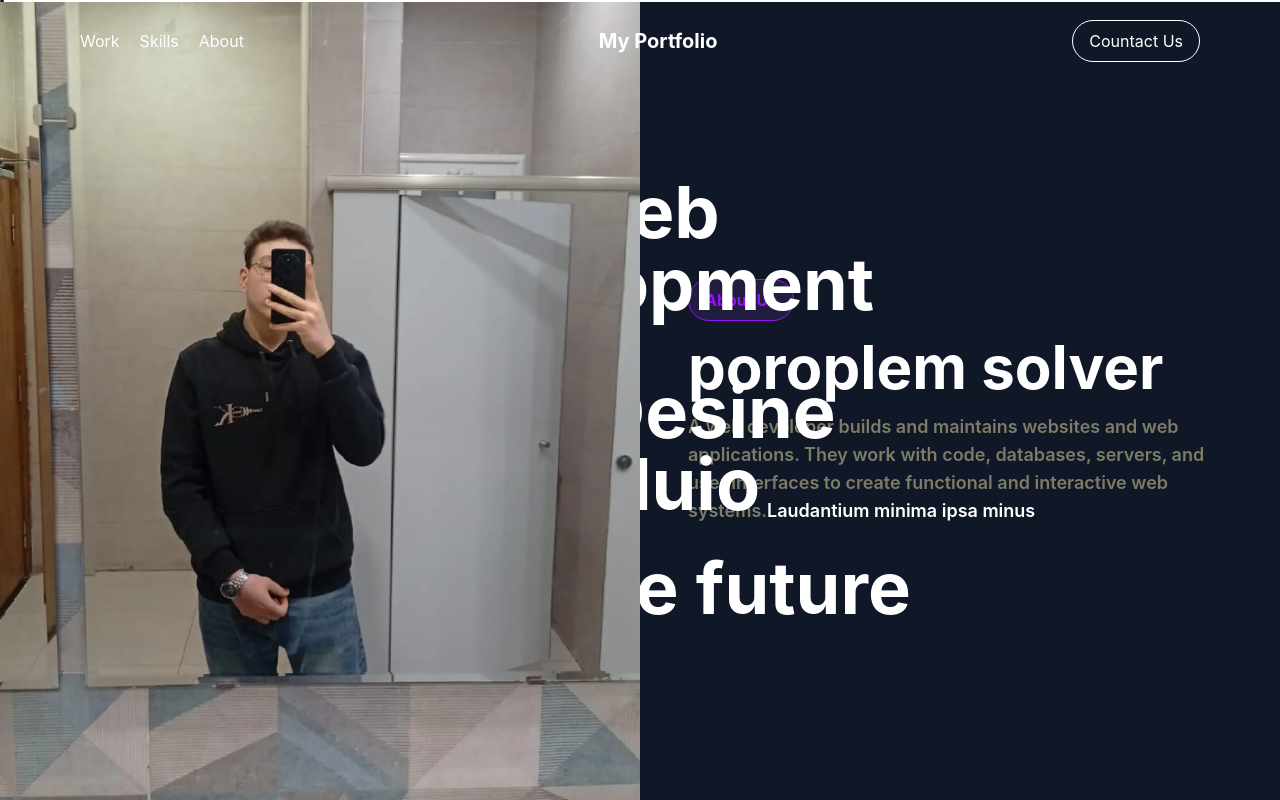
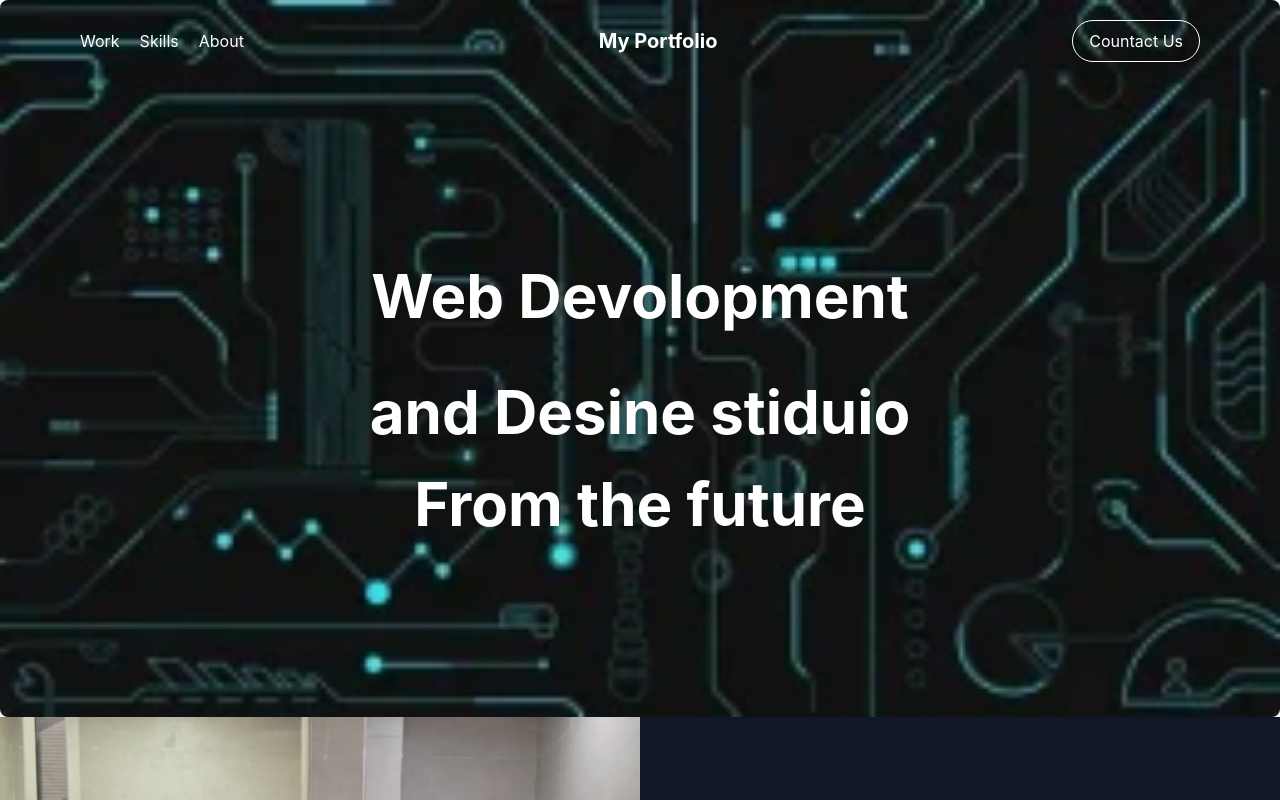
Before and after one commit to mazenslime/portfolio, a React (Vite) app: page / in a window 1280 px wide. Shown: the top 800 px of the page. Built offline with nearby package versions, Linux system fonts and the light colour scheme.

Commit message:
last commets

```diff
--- a/src/App.jsx
+++ b/src/App.jsx
@@ -22,8 +22,6 @@ function App() {
       window.addEventListener('resize', () => {
         setWidth(window.innerWidth);
       });
-      console.log(Width);
-
       const projects = [
         {
             id: 1,
@@ -44,7 +42,7 @@ function App() {
             title: 'E-commerce Website',
             description: 'built with Html ,css and JavaScript,',
             image: ecommerce,
-            link: 'https://e-commerce-123456789.netlify.app/',
+            link: 'https://ecommerce-react-rose-three.vercel.app/',
         },
         {
             id: 4,
--- a/src/componant/hero.jsx
+++ b/src/componant/hero.jsx
@@ -8,14 +8,14 @@ const Hero = ({ Width }) => {
         <img
             src={OPI}
             alt="Tailwind Styled Image"
-            className="w-1 h-1vh rounded-lg shadow-lg position-relative object-cover"
+            className="w-full h-full rounded-lg shadow-lg position-relative object-cover"
         />
         <div className={`absolute top-1/2 left-1/2 transform -translate-x-1/2 -translate-y-1/2 text-center cursor-pointer ${Width > 900 ? 'w-150' : 'w-full'}`}>
-            <h1 className= {` ${Width > 900 ? 'text-7xl' : 'text-5xl'} font-bold text-white mb-6 p-4`}>Web Devolopment</h1>
+            <h1 className= {` ${Width > 900 ? 'text-6xl' : 'text-2xl'} font-bold text-white mb-6 p-4`}>Web Devolopment</h1>
             <p
-             className={ ` ${Width > 900 ? 'text-7xl' : 'text-5xl'} font-bold text-white p-4`}>and Desine stiduio </p>
+             className={ ` ${Width > 900 ? 'text-6xl' : 'text-2xl'} font-bold text-white p-4`}>and Desine stiduio </p>
             <p
-            className={ ` ${Width > 900 ? 'text-7xl' : 'text-5xl'} font-bold text-white p-4`}>From the future</p>
+            className={ ` ${Width > 900 ? 'text-6xl' : 'text-2xl'} font-bold text-white p-4`}>From the future</p>
         </div>
     </div>
   )
```
Also changed, not shown: src/assets/OIP.webp.
